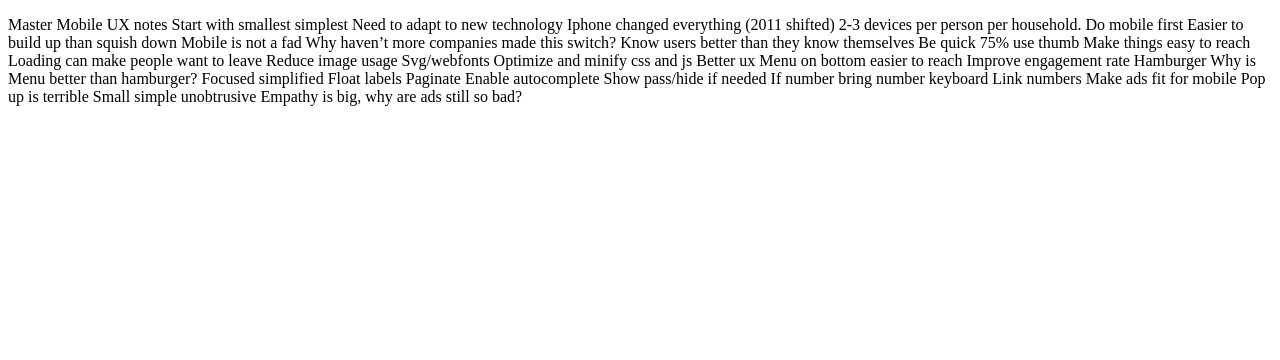
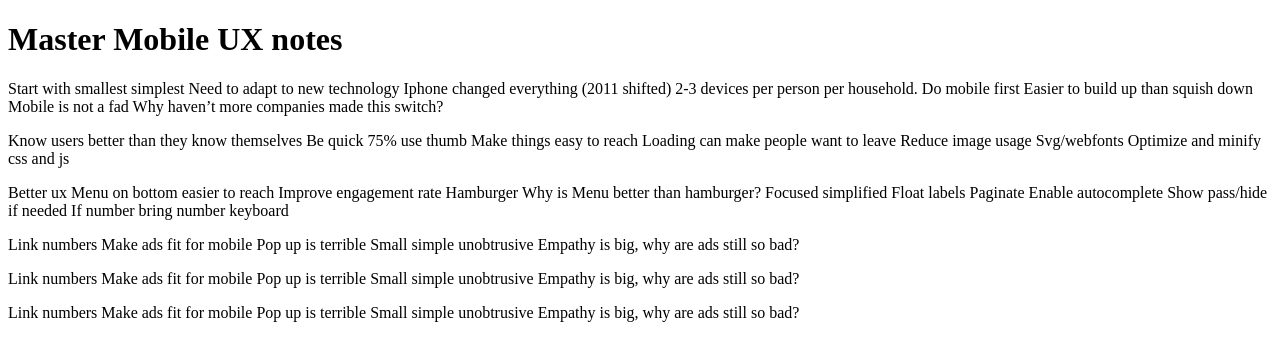
Before and after one commit to zachjrt/zachWDD330, a plain HTML site: page week1/index.html in a window 1280 px wide. Drawn offline with Linux system fonts and the light colour scheme.

Commit message:
Notes push

```diff
--- a/week1/index.html
+++ b/week1/index.html
@@ -5,29 +5,29 @@
         <title>Week 1 notes</title>
 
     </head>
-        <p>
+    <body>
+        <h1>
             Master Mobile UX notes
-
-            Start with smallest simplest
+        </h1>
+        <p> Start with smallest simplest
             Need to adapt to new technology
             Iphone changed everything (2011 shifted)
             2-3 devices per person per household.
             Do mobile first
             Easier to build up than squish down
             Mobile is not a fad
-                Why haven’t more companies made this switch?
+                Why haven’t more companies made this switch?</p>
 
-            Know users better than they know themselves
+        <p>Know users better than they know themselves
             Be quick
             75% use thumb
             Make things easy to reach
             Loading can make people want to leave
             Reduce image usage
             Svg/webfonts
-            Optimize and minify css and js
+            Optimize and minify css and js</p>
 
-
-            Better ux
+        <p>Better ux
             Menu on bottom easier to reach
             Improve engagement rate
             Hamburger
@@ -37,7 +37,25 @@
             Paginate
             Enable autocomplete
             Show pass/hide if needed
-            If number bring number keyboard
+            If number bring number keyboard</p>
+        <p>Link numbers
+
+            Make ads fit for mobile
+            Pop up is terrible
+            Small simple
+            unobtrusive
+                Empathy is big, why are ads still so bad?</p>
+
+        <p>Link numbers
+
+            Make ads fit for mobile
+            Pop up is terrible
+            Small simple
+            unobtrusive
+                Empathy is big, why are ads still so bad?</p>
+        <p></p>
+
+
 
             Link numbers
 
```
